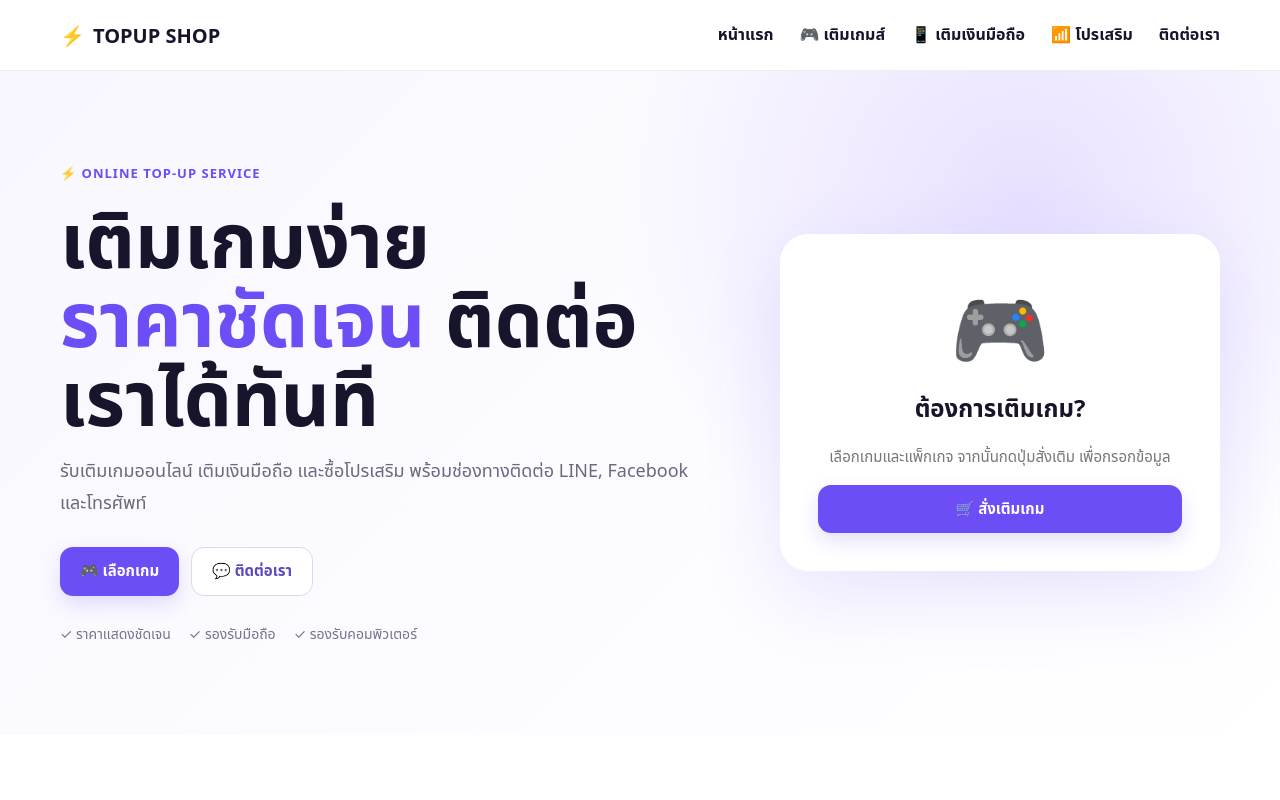
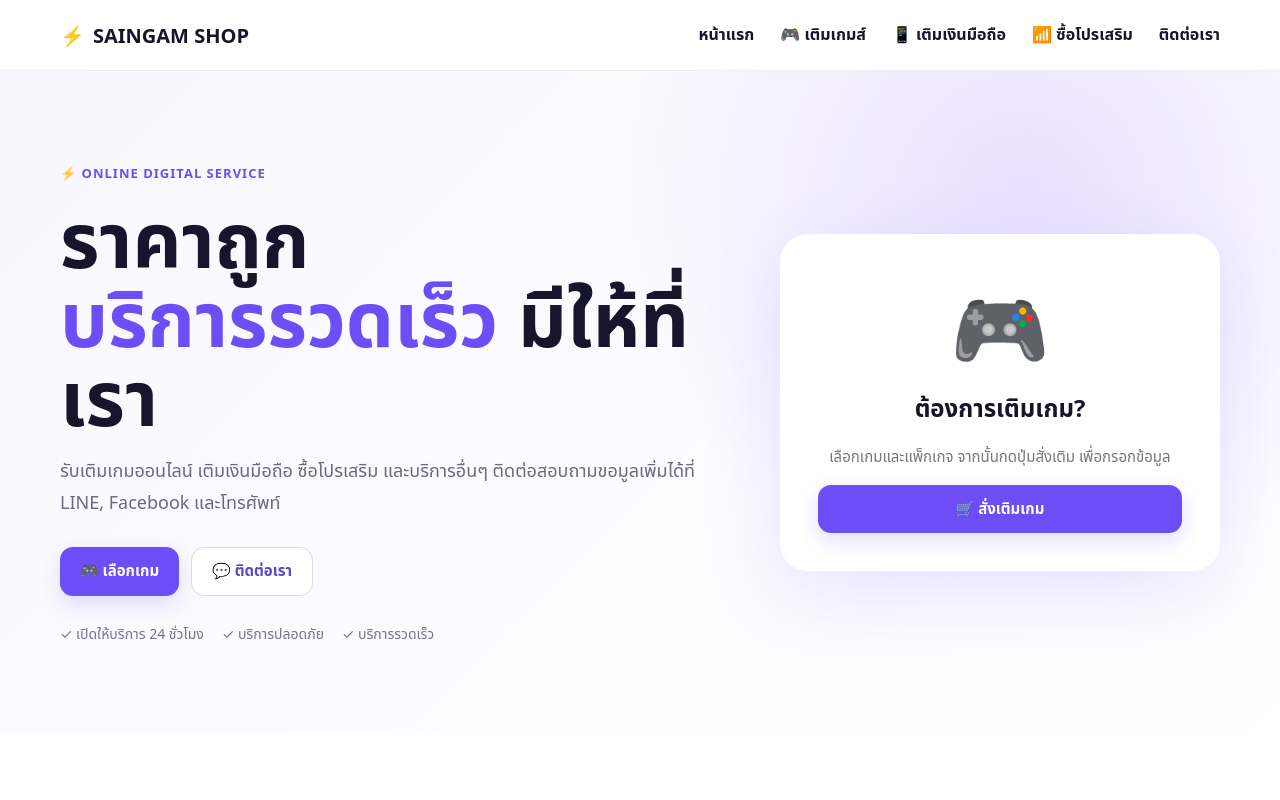
Before and after one commit to 7c65mktbp7-a11y/Saingamshop, a plain HTML site: page index.html in a window 1280 px wide. Shown: the top 800 px of the page. Drawn offline with Linux system fonts and the light colour scheme.

Commit message:
Rename shop references from TOPUP to SAINGAM

```diff
--- a/index.html
+++ b/index.html
@@ -15,7 +15,7 @@
 
     <meta name="theme-color" content="#6c4df6">
 
-    <title>TOPUP SHOP | เติมเกม เติมเงินมือถือ โปรเสริม</title>
+    <title>SAINGAM SHOP | เติมเกม เติมเงินมือถือ โปรเสริม</title>
 
     <link rel="stylesheet" href="style.css">
 </head>
@@ -32,7 +32,7 @@
 
         <a href="#home" class="logo">
             <span class="logo-icon">⚡</span>
-            TOPUP SHOP
+            SAINGAM SHOP
         </a>
 
         <button
@@ -59,7 +59,7 @@
             </a>
 
             <a href="#packages">
-                📶 โปรเสริม
+                📶 ซื้อโปรเสริม
             </a>
 
             <a href="#contact">
@@ -91,20 +91,20 @@
         <div class="hero-content">
 
             <span class="hero-label">
-                ⚡ ONLINE TOP-UP SERVICE
+                ⚡ ONLINE DIGITAL SERVICE
             </span>
 
             <h1>
-                เติมเกมง่าย
+                ราคาถูก
                 <br>
-                <span>ราคาชัดเจน</span>
-                ติดต่อเราได้ทันที
+                <span>บริการรวดเร็ว</span>
+                มีให้ที่เรา
             </h1>
 
             <p>
                 รับเติมเกมออนไลน์ เติมเงินมือถือ
-                และซื้อโปรเสริม
-                พร้อมช่องทางติดต่อ LINE,
+                ซื้อโปรเสริม และบริการอื่นๆ
+                ติดต่อสอบถามขอมูลเพิ่มได้ที่ LINE,
                 Facebook และโทรศัพท์
             </p>
 
@@ -129,15 +129,15 @@
             <div class="trust-list">
 
                 <span>
-                    ✓ ราคาแสดงชัดเจน
+                    ✓ เปิดให้บริการ 24 ชั่วโมง
                 </span>
 
                 <span>
-                    ✓ รองรับมือถือ
+                    ✓ บริการปลอดภัย
                 </span>
 
                 <span>
-                    ✓ รองรับคอมพิวเตอร์
+                    ✓ บริการรวดเร็ว
                 </span>
 
             </div>
@@ -562,7 +562,7 @@
                 </span>
 
                 <h2>
-                    สั่งเติมหรือสอบถามราคา
+                    สั่งเติมหรือสอบถามเพิ่มเติม
                 </h2>
 
                 <p>
@@ -575,7 +575,7 @@
             <div class="contact-buttons">
 
                 <a
-                    href="https://line.me/"
+                    href="https://lin.ee/6ob1LKI"
                     target="_blank"
                     class="contact-button line-button"
                 >
@@ -584,7 +584,7 @@
 
 
                 <a
-                    href="https://facebook.com/"
+                    href="https://www.facebook.com/share/1K2S2n93wV/?mibextid=wwXIfr"
                     target="_blank"
                     class="contact-button facebook-button"
                 >
@@ -593,8 +593,11 @@
 
 
                 <a
-                    href="tel:0800000000"
-                    class="contact-button phone-button"
+
+href="tel:0843123861"
+
+target="_blank"
+                    class="contact-button tel-button"
                 >
                     ☎ โทรหาเรา
                 </a>
@@ -621,11 +624,11 @@
         <div>
 
             <strong>
-                ⚡ TOPUP SHOP
+                ⚡ SAINGAM SHOP
             </strong>
 
             <p>
-                บริการเติมเกมและบริการออนไลน์
+                บริการต่างๆ ผ่านเว็บไซต์ และช่องทางออนไลน์
             </p>
 
         </div>
@@ -634,7 +637,7 @@
         <p>
             ©
             <span id="year"></span>
-            TOPUP SHOP
+            SAINGAM DIGITAL SERVICE ONLINE
         </p>
 
     </div>
```
